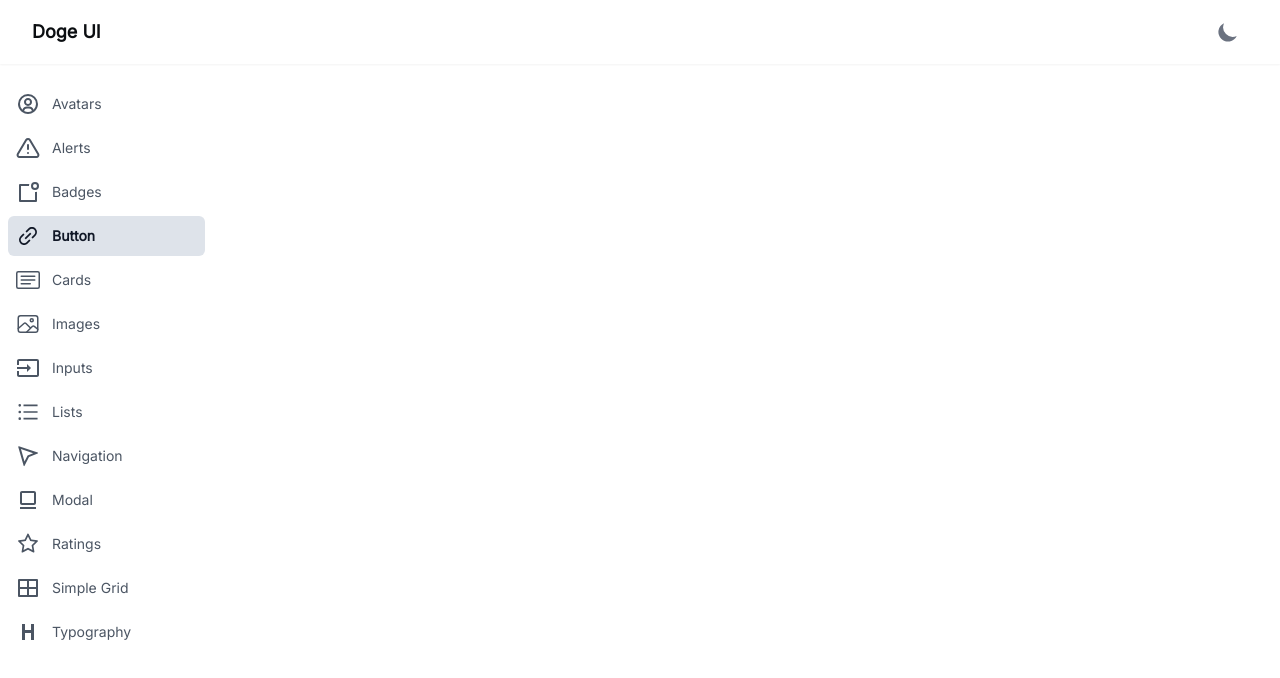
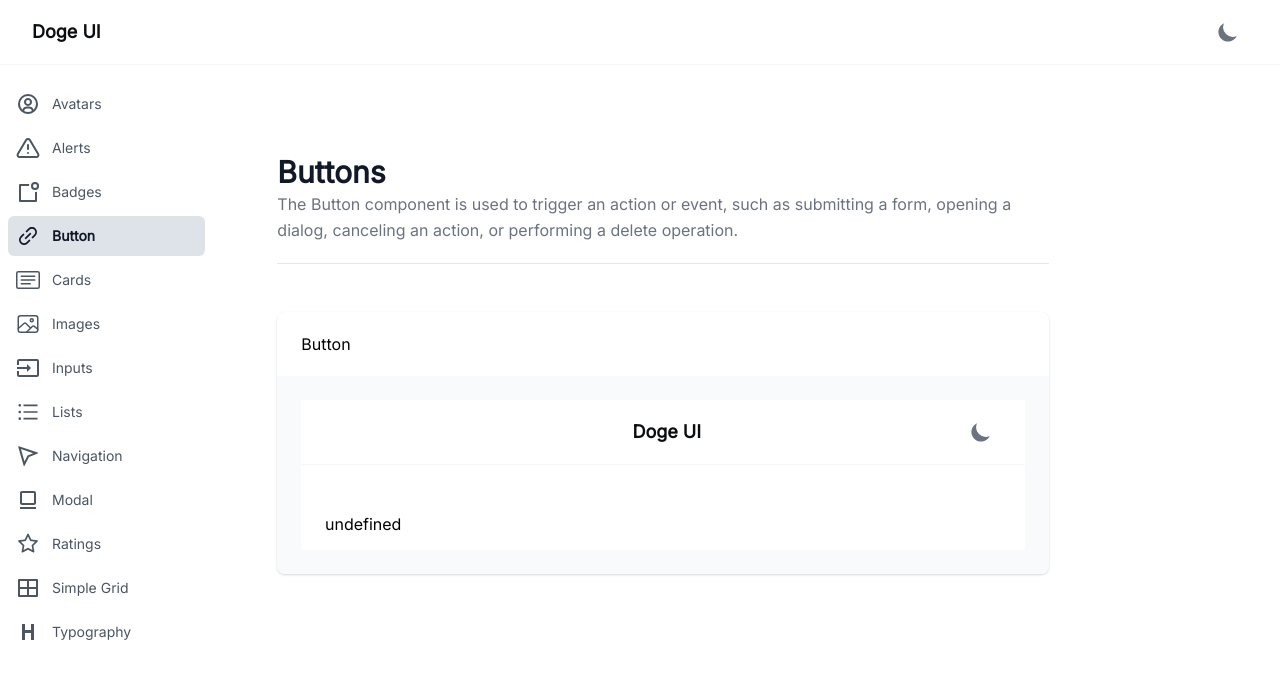
Before and after one commit to OmkarK45/component-lib, a React (Create React App) app: page /buttons in a window 1280 px wide. Shown: the top 678 px of the page. Built offline with nearby package versions, Linux system fonts and the light colour scheme.

Commit message:
Worked on certain parts

```diff
--- a/src/App.js
+++ b/src/App.js
@@ -2,6 +2,8 @@ import { Layout } from "@components/"
 import { BrowserRouter as Router, Switch, Route } from "react-router-dom"
 import Cards from "./lib/Cards"
 import Wrapper from "./components/Layout/Wrapper"
+import Buttons from "./lib/Buttons/Buttons"
+import Component from "./components/Component/Component"
 
 export default function App() {
   return (
@@ -11,11 +13,25 @@ export default function App() {
           <Layout>
             <Route path="/" exact />
             <Route
+              path="/core/components/:component"
+              exact
+              component={Component}
+            />
+            <Route
               path="/cards"
               exact
               render={(routeProps) => (
                 <Wrapper>
                   <Cards />
+                </Wrapper>
+              )}
+            />
+            <Route
+              path="/buttons"
+              exact
+              render={(routeProps) => (
+                <Wrapper>
+                  <Buttons />
                 </Wrapper>
               )}
             />
--- /dev/null
+++ b/src/components/Component/Component.jsx
@@ -0,0 +1,7 @@
+import { useParams } from "react-router-dom"
+
+export default function Component() {
+  const component = useParams("component")
+  console.log(component)
+  return <div>{component.component}</div>
+}
--- /dev/null
+++ b/src/components/Container/ComponentHolder.jsx
@@ -0,0 +1,18 @@
+import getURL from "./../../utils/getiFrameURL"
+export default function ComponentHolder({ component, title }) {
+  return (
+    <div className="  py-12 ">
+      <div className="bg-white overflow-hidden shadow rounded-lg">
+        <div className="px-4 py-5 sm:px-6">Button</div>
+        <div className="bg-gray-50 px-4 py-5 sm:p-6">
+          <iframe
+            title={title}
+            src={getURL(component)}
+            width="100%"
+            height="100%"
+          />
+        </div>
+      </div>
+    </div>
+  )
+}
--- a/src/components/Section/SectionHeader.jsx
+++ b/src/components/Section/SectionHeader.jsx
@@ -1,10 +1,10 @@
 export default function SectionHeader({ title, description }) {
   return (
     <div className="pb-5 border-b border-gray-200">
-      <h3 className="text-4xl leading-6 font-extrabold text-gray-900 dark:text-white">
+      <h3 className="text-3xl leading-6 font-extrabold text-gray-900 dark:text-white">
         {title}
       </h3>
-      <p className="mt-2 max-w-4xl text-lg text-gray-500">{description}</p>
+      <p className="mt-2 max-w-4xl text-md text-gray-500">{description}</p>
     </div>
   )
 }
--- /dev/null
+++ b/src/lib/Buttons/Buttons.jsx
@@ -0,0 +1,14 @@
+import ComponentHolder from "../../components/Container/ComponentHolder"
+import SectionHeader from "../../components/Section/SectionHeader"
+
+export default function Buttons() {
+  return (
+    <div>
+      <SectionHeader
+        title="Buttons"
+        description="The Button component is used to trigger an action or event, such as submitting a form, opening a dialog, canceling an action, or performing a delete operation."
+      />
+      <ComponentHolder />
+    </div>
+  )
+}
--- /dev/null
+++ b/src/utils/getiFrameURL.js
@@ -0,0 +1,3 @@
+export default function getURL(component) {
+  return `/core/components/${component}`
+}
```
